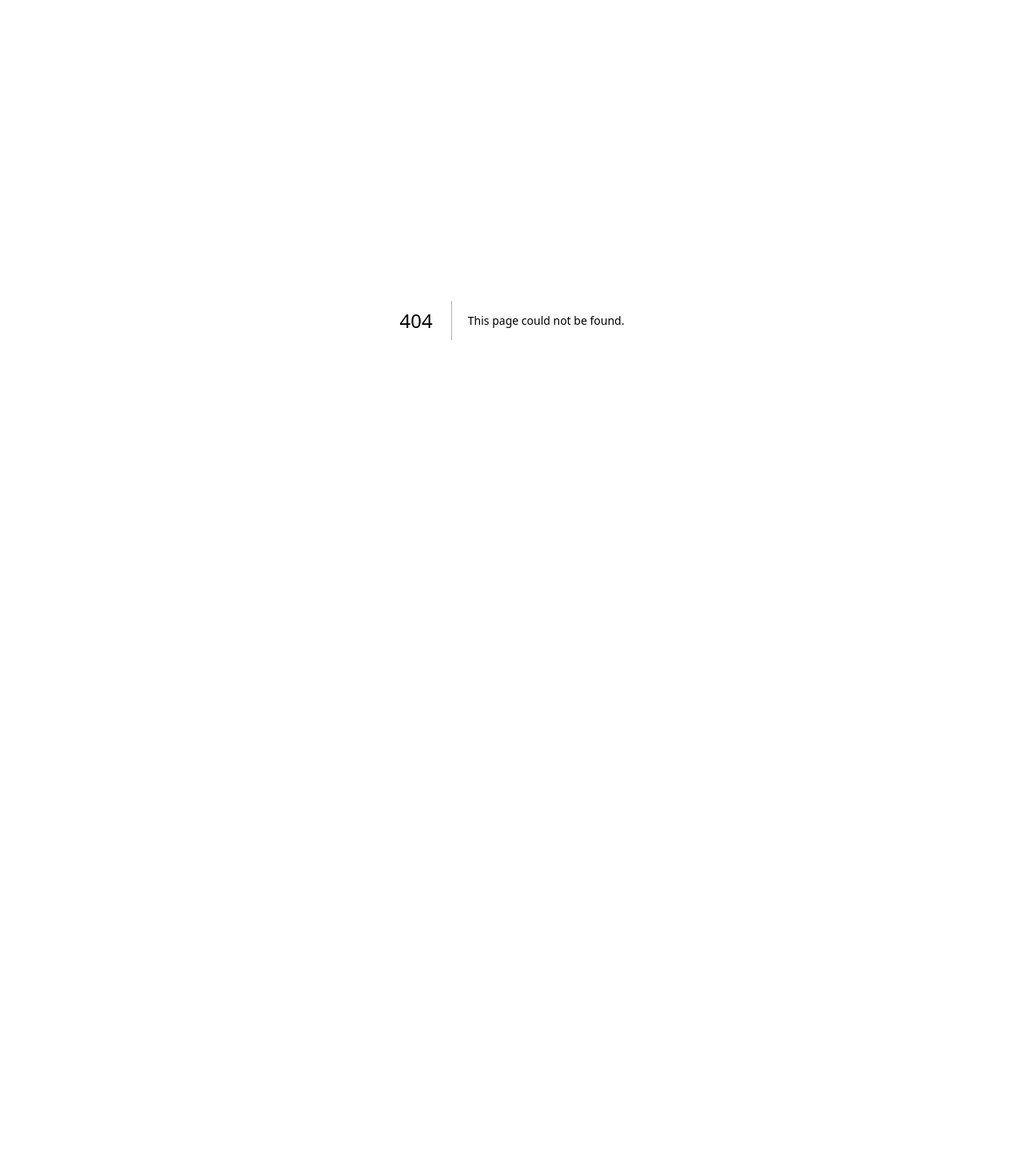
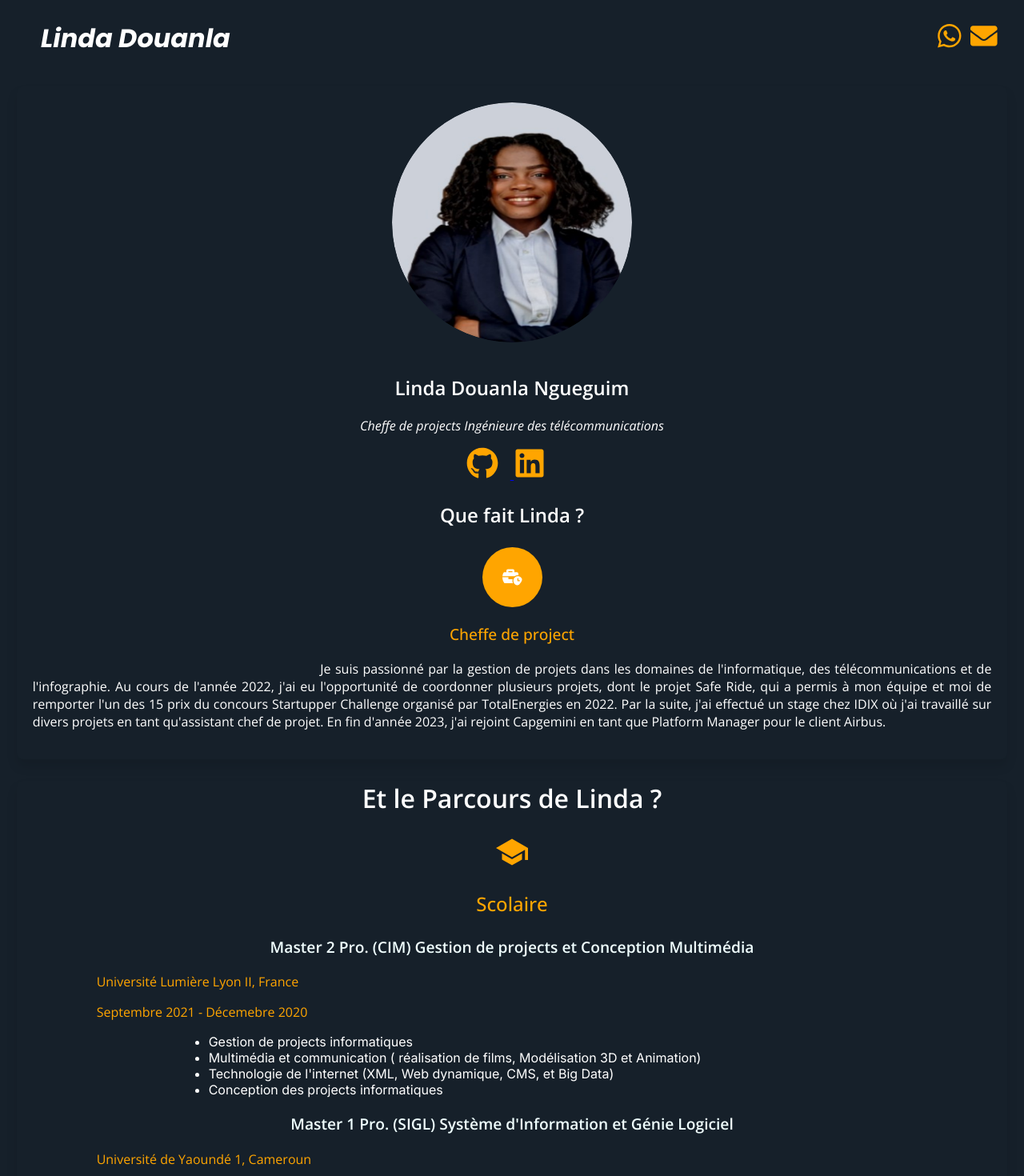
Before and after one commit to LindaLaure/Porte, a Next.js app: page / in a window 1280 px wide. Before the commit this address had no page. Shown: the top 1470 px of the page at 80% size. Before the commit the page ends 800 px from the top, so only its background shows below. Built offline with nearby package versions, Linux system fonts and the light colour scheme.

Commit message:
page tsx outside

```diff
--- /dev/null
+++ b/app/page.tsx
@@ -0,0 +1,21 @@
+import React from 'react';
+import Header from './components/Header';
+import Bio from './components/Bio';
+import Projects from './components/Projects';
+import Technologies from './components/Technologies';
+import Footer from './components/Footer';
+import './Styles/globals.css';
+import './Styles/responsive.css';
+import Parcours from './components/Parcours';
+
+const Homepage = () => (
+  <>
+    <Header />
+    <Bio />
+    <Parcours />
+    <Technologies />
+    <Footer />
+  </>
+);
+
+export default Homepage;
```
Also changed, not shown: app/pages/page.tsx (deleted, +0 -21 lines).
